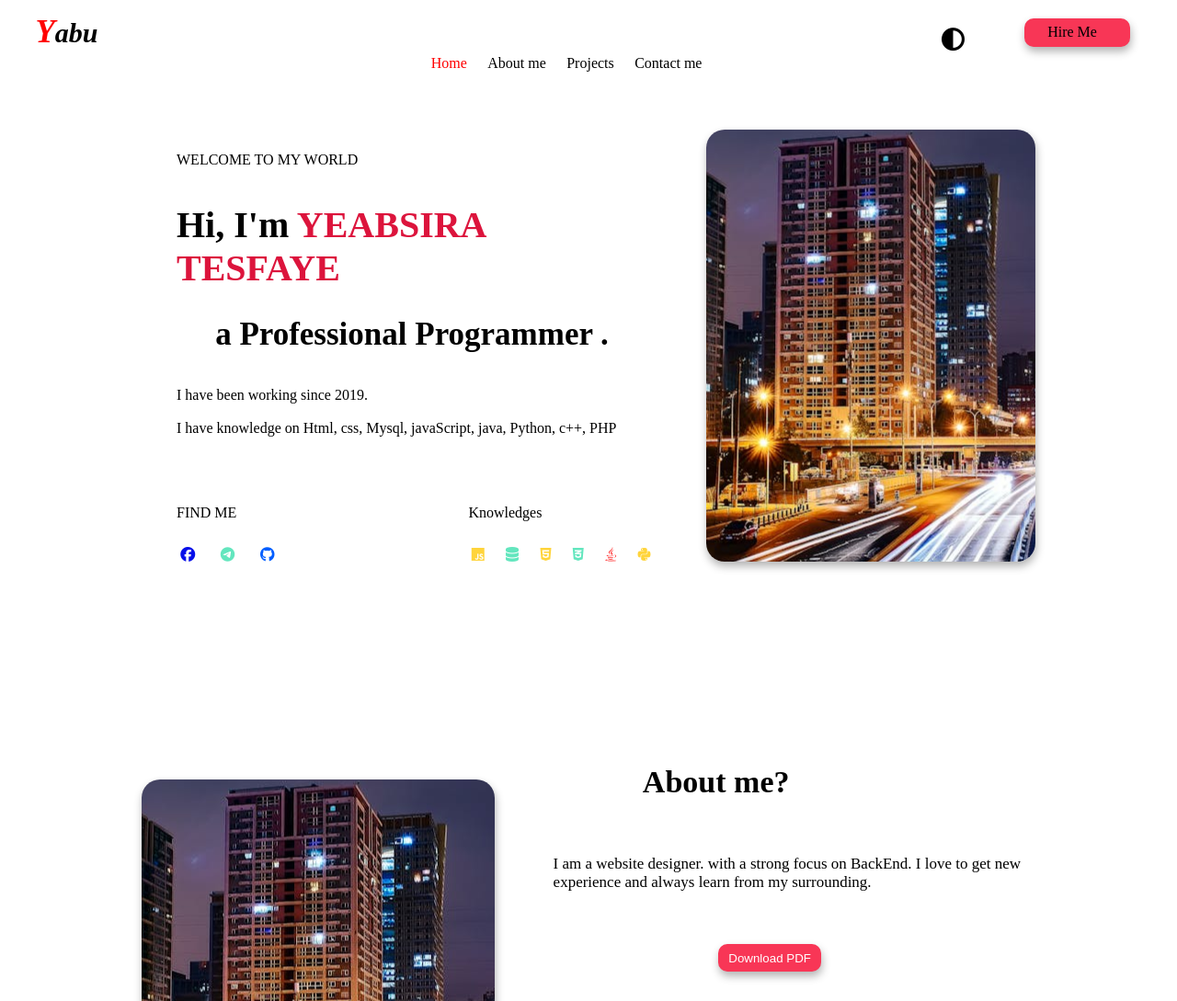
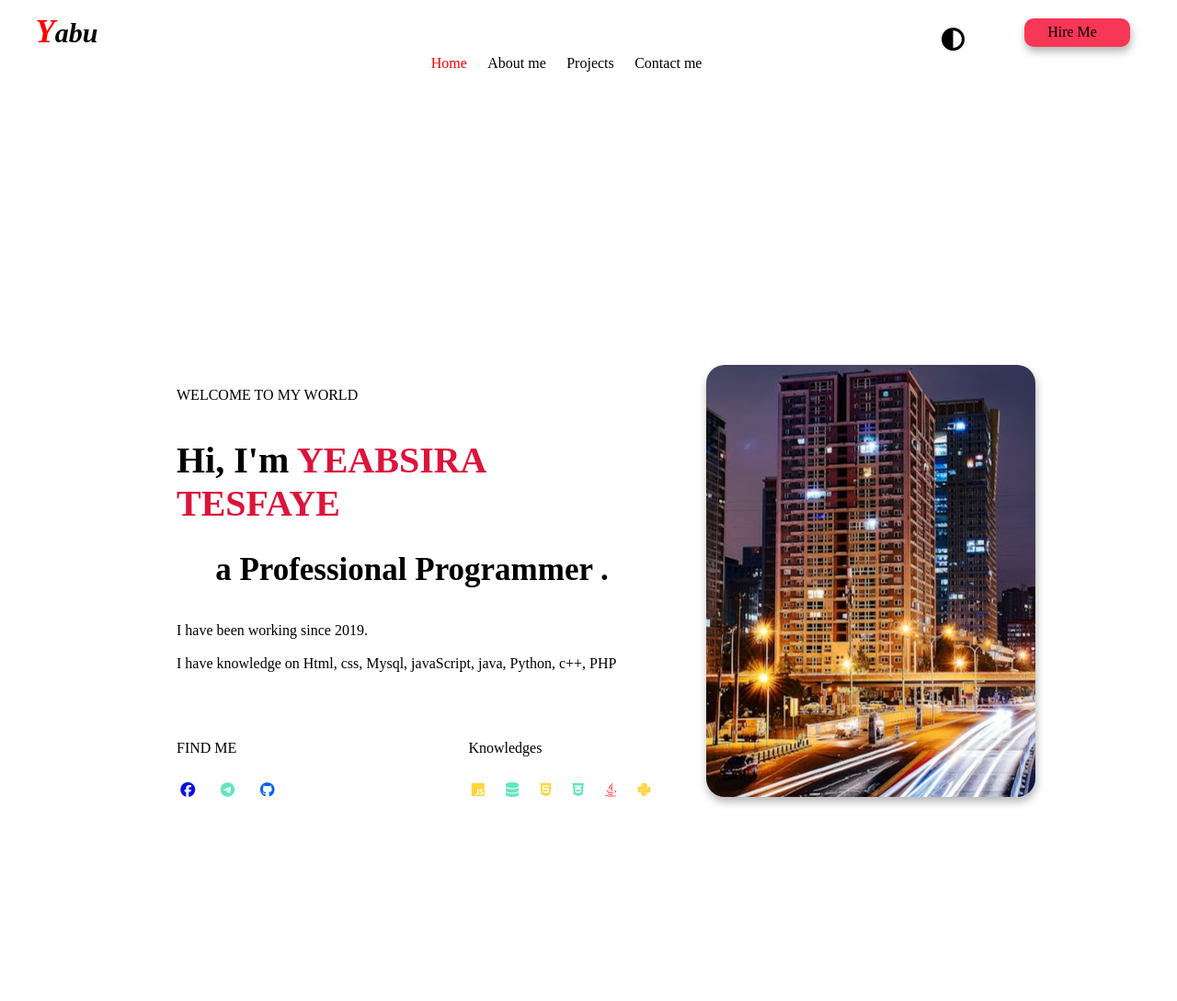
Before and after one commit to Yeabsiraty/my_website, a Flask app: page / in a window 1280 px wide. Shown: the top 1089 px of the page at 92% size. Run offline with Flask 3, Linux system fonts and the light colour scheme; some libraries are stand-ins or nearby versions.

Commit message:
Update style.css

```diff
--- a/static/style.css
+++ b/static/style.css
@@ -79,7 +79,7 @@ body.dark-mode{
 .main_body{
     display: flex;
     width: 100%;
-    padding-top: 5%;
+    padding-top: 25%;
 }
 .top-texts{
     width: 40%;
```
